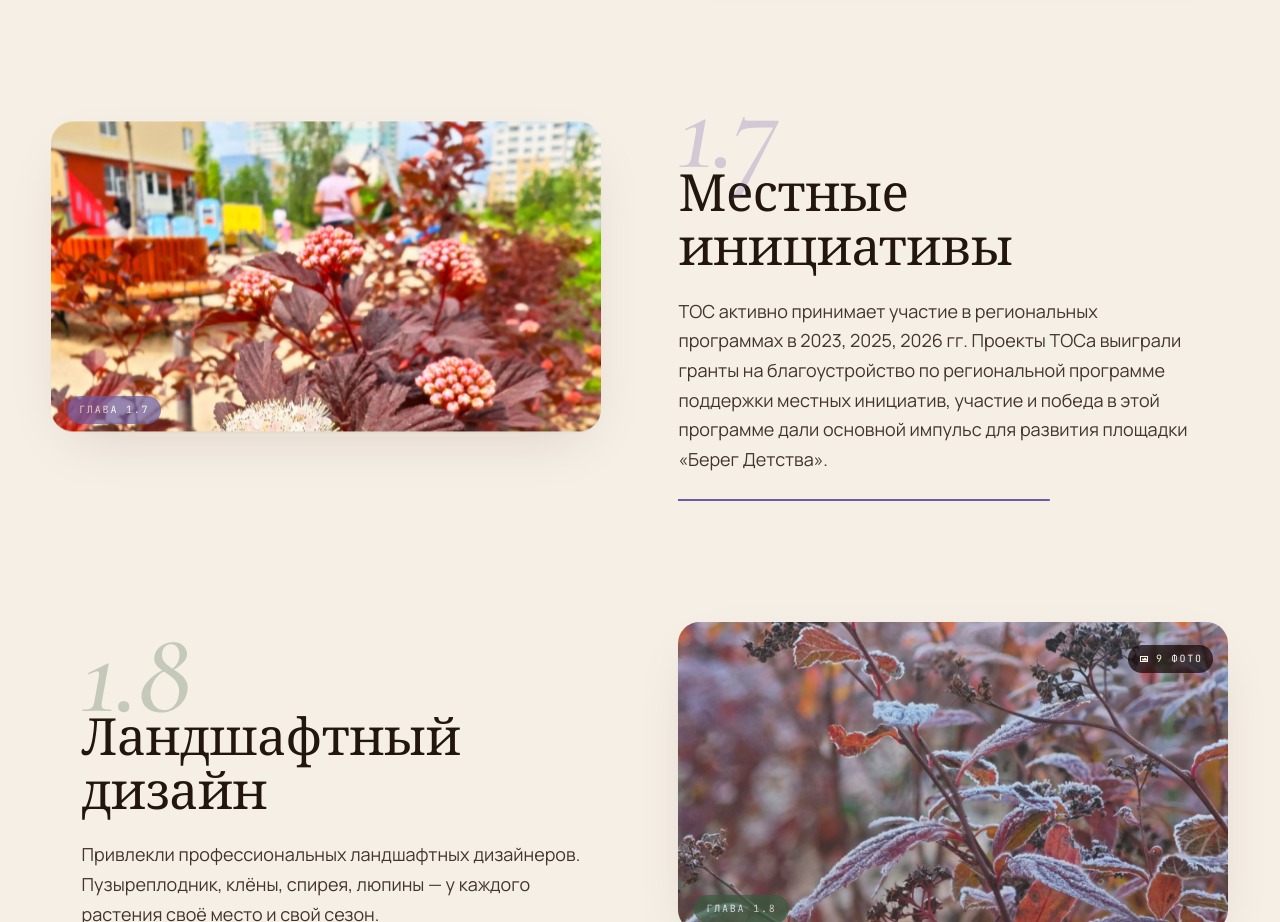
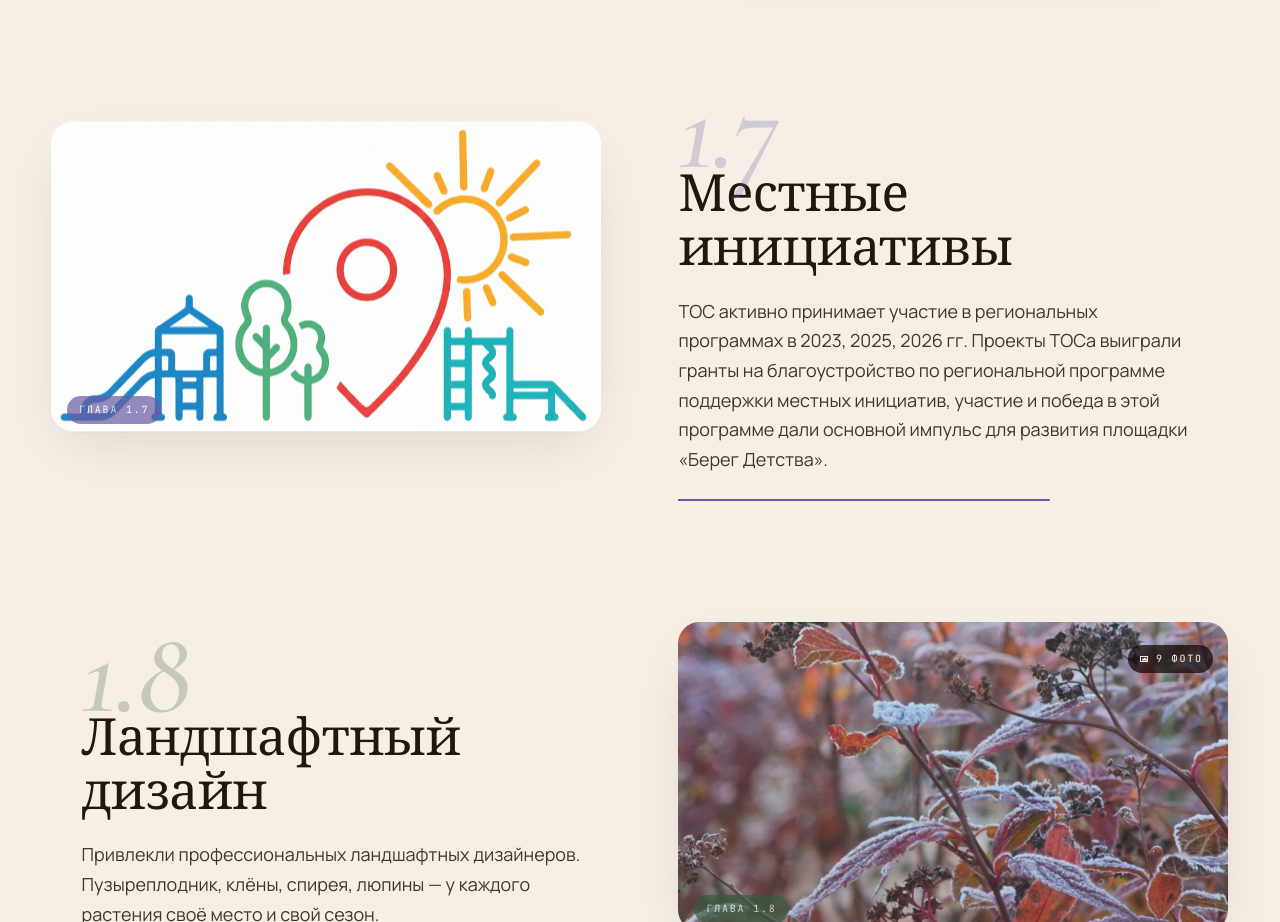
Before and after one commit to safyodorov/beregdetstva, a Next.js app: page / in a window 1280 px wide. Shown: the part 4320-5242 px from the top of the page. Built offline with nearby package versions, Linux system fonts and the light colour scheme.

Commit message:
feat(history): chapter 1.7 — use local-initiatives photo

```diff
--- a/src/app/components/History.jsx
+++ b/src/app/components/History.jsx
@@ -82,7 +82,7 @@ const CHAPTERS = [
     t: 'Местные инициативы',
     body:
       'ТОС активно принимает участие в региональных программах в 2023, 2025, 2026 гг. Проекты ТОСа выиграли гранты на благоустройство по региональной программе поддержки местных инициатив, участие и победа в этой программе дали основной импульс для развития площадки «Берег Детства».',
-    photo: '/photos/lupines-sunset.jpg',
+    photo: '/photos/local-initiatives.jpg',
     accent: '#6b5ca3',
   },
   {
```
Also changed, not shown: public/photos/local-initiatives.jpg (added).
